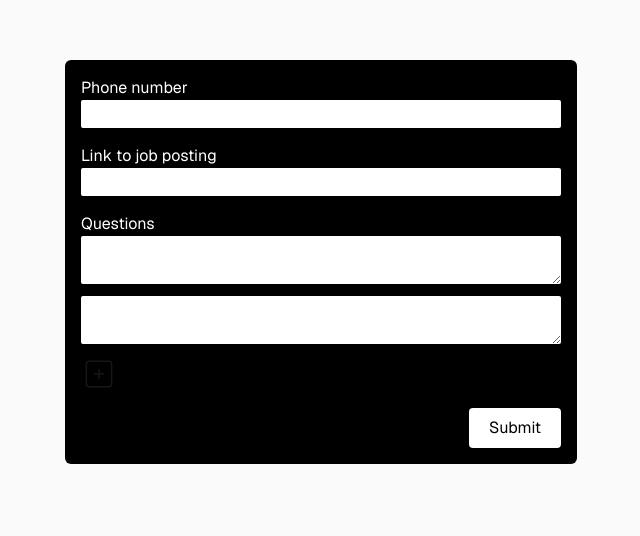
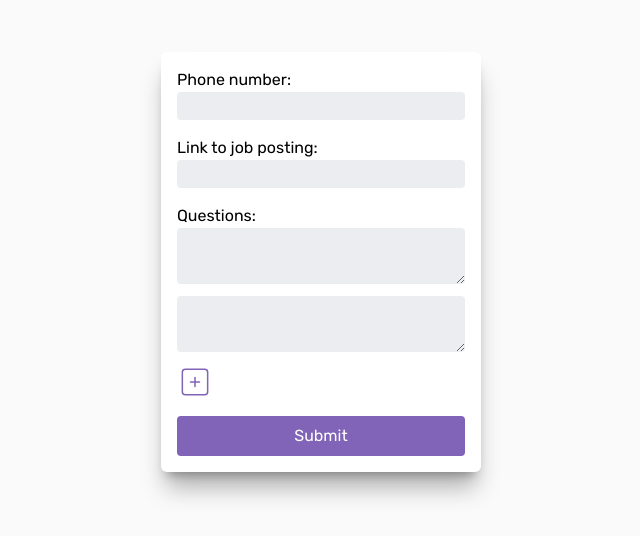
Before and after one commit to Pavel111200/telephone-exchange, a Next.js app: page / in a window 1280 px wide. Shown: the part 138-674 px from the top of the page, without its empty margins (319-959 px from the left). Built offline with nearby package versions, Linux system fonts and the light colour scheme.

Commit message:
changed the font family and updated the CallForm

```diff
--- a/app/CallForm.tsx
+++ b/app/CallForm.tsx
@@ -20,7 +20,7 @@ const CallForm = ({
             name='questions'
             rows={2}
             key={index + 1}
-            className="bg-white text-black rounded-xs"
+            className="bg-gray-200/75 text-black rounded-sm p-1"
           ></textarea>
 
       elements.push(element);
@@ -32,11 +32,11 @@ const CallForm = ({
   return (
     <form
       action={sendInformation}
-      className="flex flex-col bg-black p-4 gap-4 rounded-md w-4/5"
+      className="flex flex-col bg-white shadow-xl/30 p-4 gap-4 rounded-md w-1/2"
     >
       <div className="flex flex-col">
-        <label htmlFor="phone-number" className="text-white">
-          Phone number
+        <label htmlFor="phone-number" className="text-black">
+          Phone number:
         </label>
 
         <input
@@ -44,13 +44,13 @@ const CallForm = ({
           id="phone-number"
           name="phoneNumber"
           required
-          className="bg-white text-black rounded-xs h-7"
+          className="bg-gray-200/75 text-black rounded-sm h-7 p-1"
         />
       </div>
 
       <div className="flex flex-col">
-        <label htmlFor="link" className="text-white">
-          Link to job posting
+        <label htmlFor="link" className="text-black">
+          Link to job posting:
         </label>
 
         <input
@@ -58,22 +58,22 @@ const CallForm = ({
           id="link"
           name="link"
           required
-          className="bg-white text-black rounded-xs h-7"
+          className="bg-gray-200/75 text-black rounded-sm h-7 p-1"
         />
       </div>
 
       <div className="flex flex-col">
-        <label className="text-white">Questions</label>
+        <label className="text-black">Questions:</label>
 
         <div className="flex flex-col gap-3">
           {createQuestionInputs(numberOfQuestions)}
-          <CiSquarePlus size={36} onClick={() => setNumberOfQuestions(count => count + 1)} className="cursor-pointer"/>
+          <CiSquarePlus size={36} onClick={() => setNumberOfQuestions(count => count + 1)} className="cursor-pointer text-purple"/>
         </div>
       </div>
 
       <button
         type="submit"
-        className="w-fit self-end px-5 py-2 bg-white text-black rounded-sm"
+        className="px-5 py-2 bg-purple text-white rounded-sm"
       >
         Submit
       </button>
--- a/app/globals.css
+++ b/app/globals.css
@@ -8,7 +8,7 @@
 @theme inline {
   --color-background: var(--background);
   --color-foreground: var(--foreground);
-  --font-sans: var(--font-geist-sans);
+  --font-sans: var(--font-rubik-sans);
   --font-mono: var(--font-geist-mono);
 }
 
--- a/app/layout.tsx
+++ b/app/layout.tsx
@@ -1,15 +1,15 @@
 import type { Metadata } from "next";
-import { Geist, Geist_Mono } from "next/font/google";
+import { Geist_Mono, Rubik } from "next/font/google";
 import "./globals.css";
-
-const geistSans = Geist({
-  variable: "--font-geist-sans",
-  subsets: ["latin"],
-});
 
 const geistMono = Geist_Mono({
   variable: "--font-geist-mono",
   subsets: ["latin"],
+});
+
+const rubik = Rubik({
+  variable: '--font-rubik-sans',
+  subsets: ['cyrillic', 'latin']
 });
 
 export const metadata: Metadata = {
@@ -25,7 +25,7 @@ export default function RootLayout({
   return (
     <html
       lang="en"
-      className={`${geistSans.variable} ${geistMono.variable} h-full antialiased`}
+      className={`${rubik.variable} ${geistMono.variable}  h-full antialiased`}
     >
       <body className="min-h-full flex flex-col">{children}</body>
     </html>
--- a/app/page.tsx
+++ b/app/page.tsx
@@ -76,7 +76,7 @@ export default function Home() {
 
   return (
     <div className="flex flex-col flex-1 items-center justify-center bg-zinc-50 font-sans">
-      <main className="flex flex-1 w-full max-w-3xl flex-col items-center justify-center py-32 px-16 gap-6">
+      <main className="flex flex-1 w-full max-w-3xl flex-col items-center justify-center px-16 gap-6">
         {!answer && <CallForm sendInformation={sendInformation} />}
         {answer && (
           <>
```
